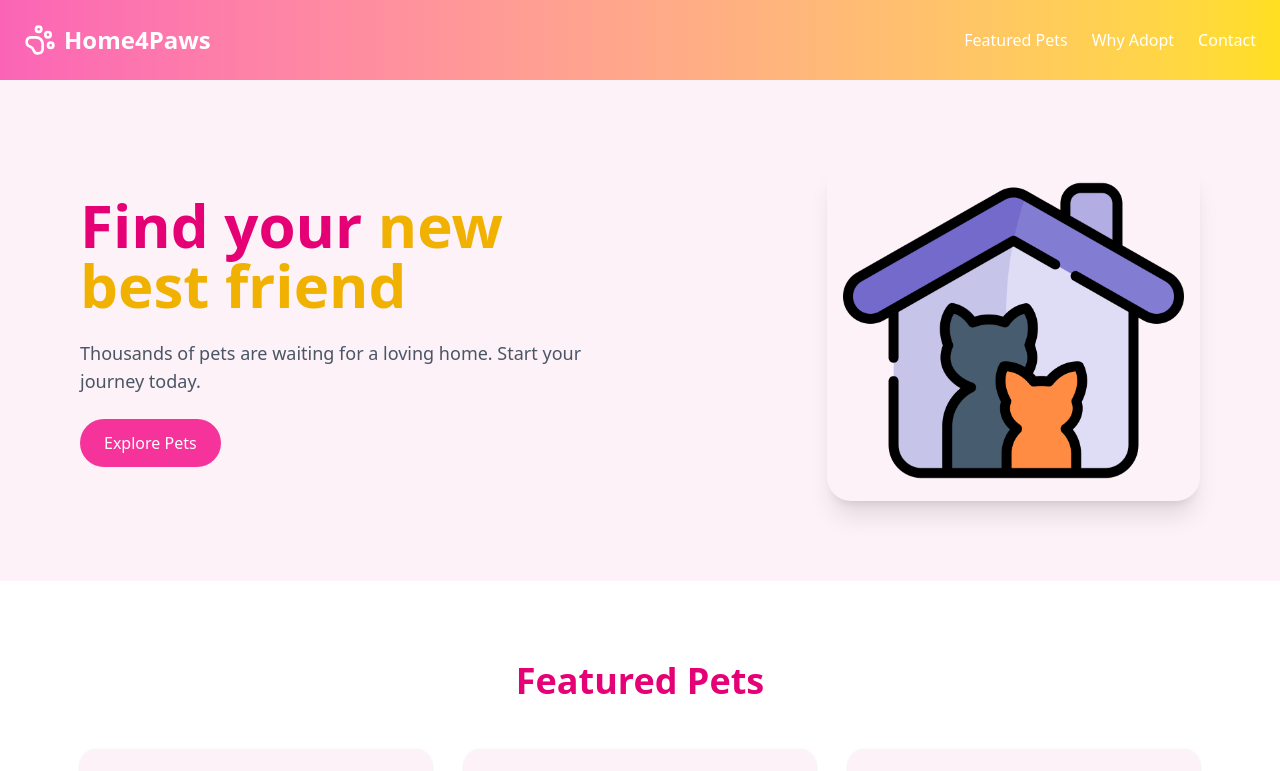
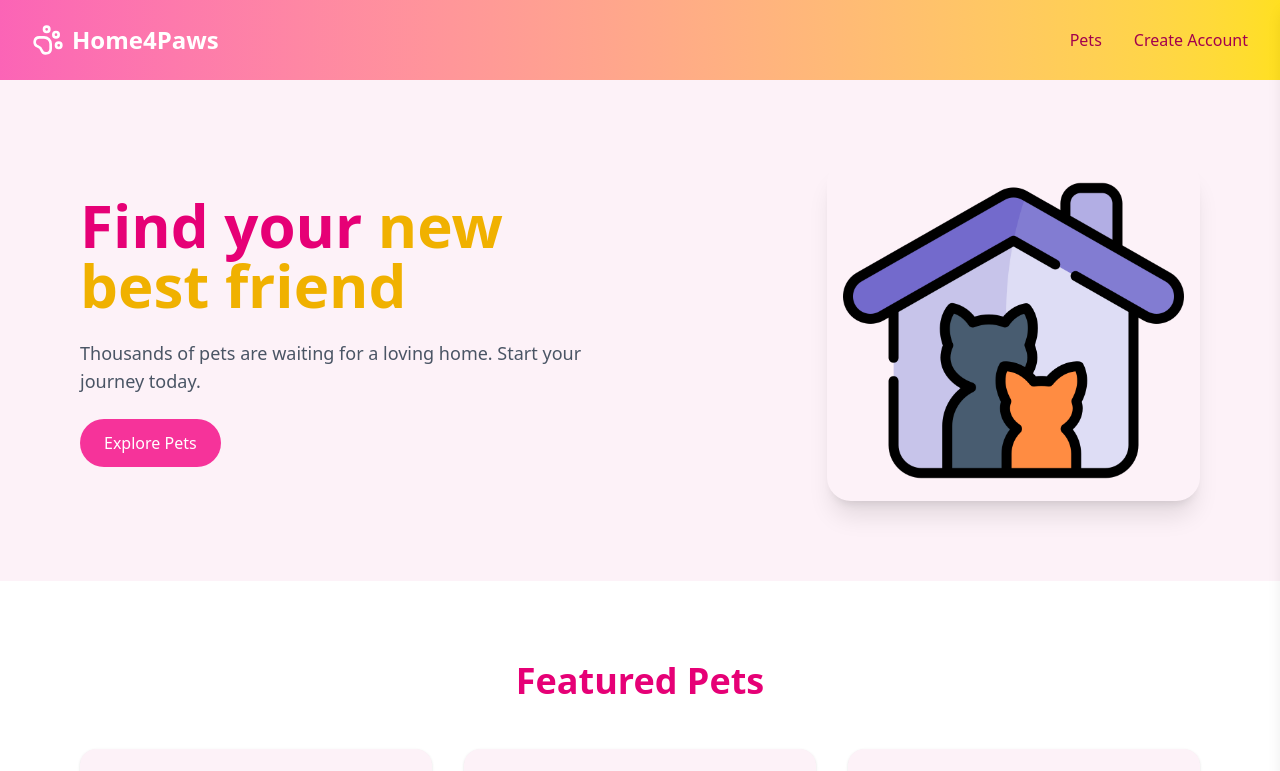
Before and after one commit to priyanshuBS/Home4Paws, a React (Vite) app in the folder client/: page /landing-page in a window 1280 px wide. Shown: the top 771 px of the page. Built offline with nearby package versions, Linux system fonts and the light colour scheme.

Commit message:
add hamburger in header.jsx

```diff
--- a/client/src/components/Header.jsx
+++ b/client/src/components/Header.jsx
@@ -1,20 +1,70 @@
-import { PawPrint } from "lucide-react";
+import { PawPrint, Menu, X } from "lucide-react";
+import { useState } from "react";
 import { Link } from "react-router-dom";
 
 const Header = () => {
+  const [isOpen, setIsOpen] = useState(false);
   return (
     <div className="font-sans text-gray-800">
-      <header className="bg-gradient-to-r from-pink-400 to-yellow-300 p-6 flex justify-between items-center shadow-lg">
+      <header className="bg-gradient-to-r from-pink-400 to-yellow-300 px-4 md:px-8 py-6 flex justify-between items-center shadow-lg">
         <div className="flex items-center space-x-2">
           <PawPrint className="w-8 h-8 text-white" />
           <span className="text-2xl font-bold text-white">Home4Paws</span>
         </div>
-        <nav className="space-x-6 hidden md:flex">
-          <Link className="text-white hover:underline">Featured Pets</Link>
-          <Link className="text-white hover:underline">Why Adopt</Link>
-          <Link className="text-white hover:underline">Contact</Link>
+        <nav className="space-x-8 hidden md:flex">
+          <Link to="/pets" className="text-pink-800 hover:underline">
+            Pets
+          </Link>
+          <Link to="/create-account" className="text-pink-800 hover:underline">
+            Create Account
+          </Link>
         </nav>
+        <div className="md:hidden">
+          <Menu
+            className="w-8 h-8 text-white cursor-pointer"
+            onClick={() => setIsOpen(true)}
+          />
+        </div>
       </header>
+
+      {/* Mobile Sidebar */}
+      <div
+        className={`fixed top-0 right-0 h-full w-64 bg-pink-50 shadow-lg transform ${
+          isOpen ? "translate-x-0" : "translate-x-full"
+        } transition-transform duration-300 ease-in-out z-50`}
+      >
+        <div className="flex justify-between items-center p-6 border-b">
+          <span className="text-xl font-bold text-pink-800">Menu</span>
+          <X
+            className="w-6 h-6 text-pink-800 cursor-pointer"
+            onClick={() => setIsOpen(false)}
+          />
+        </div>
+        <nav className="flex flex-col p-6 space-y-6">
+          <Link
+            to="/pets"
+            className="text-gray-700 hover:text-pink-800 text-[1.1rem] font-medium"
+            onClick={() => setIsOpen(false)}
+          >
+            Pets
+          </Link>
+          <Link
+            to="/create-account"
+            className="text-gray-700 hover:text-pink-800 text-[1.1rem] font-medium"
+            onClick={() => setIsOpen(false)}
+          >
+            Create Account
+          </Link>
+        </nav>
+      </div>
+
+      {/* Overlay */}
+      {isOpen && (
+        <div
+          className="fixed inset-0 bg-transparent bg-opacity-70"
+          onClick={() => setIsOpen(false)}
+        />
+      )}
     </div>
   );
 };
```
